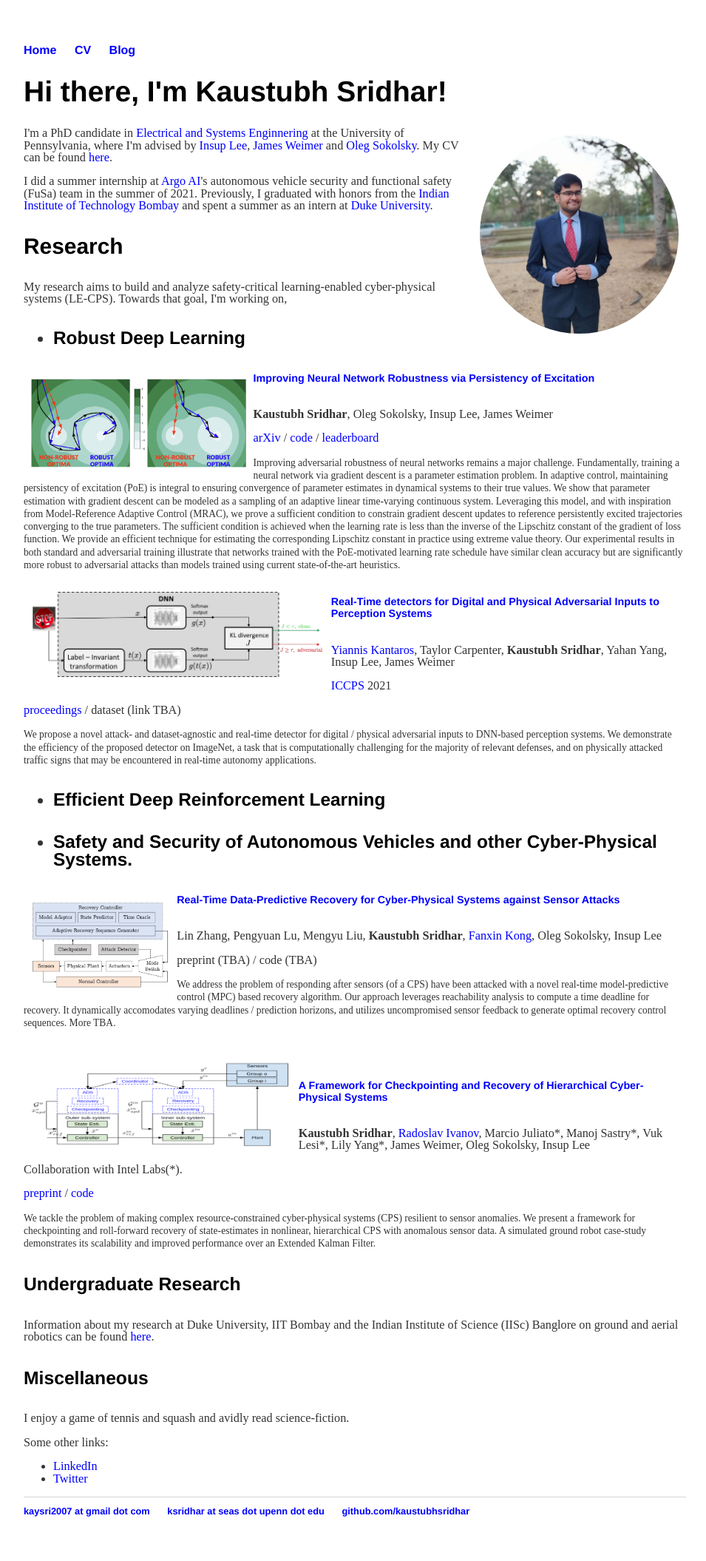
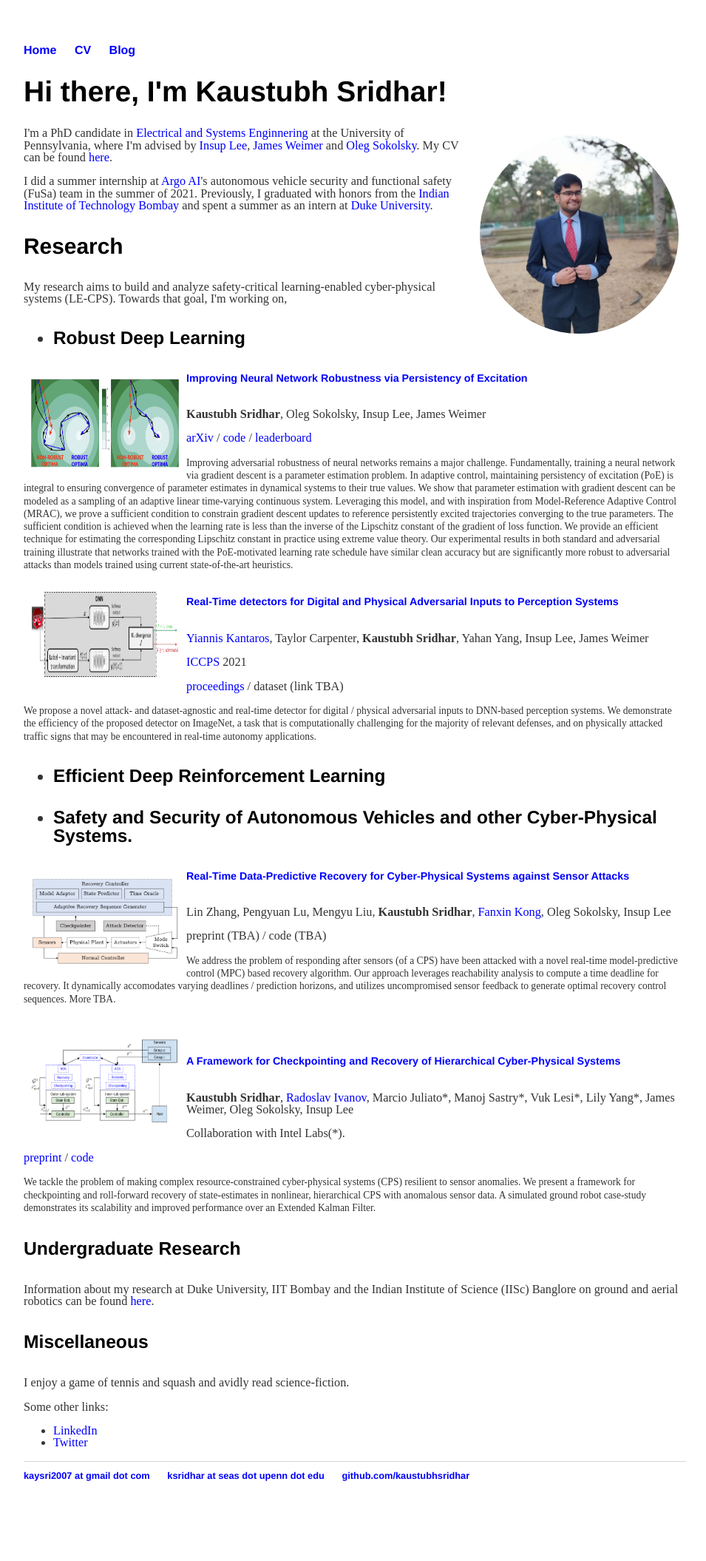
Before and after one commit to kaustubhsridhar/kaustubhsridhar_old.github.io, a Jekyll site: the page built from index.html, in a window 1280 px wide. Shown: the whole page at 74% size, without its empty margins (160-1115 px from the left). Built offline with Jekyll 4.4.1, drawn with Linux system fonts in a browser that asks for light colours; after the commit the page ends 2061 px from its top, so only the background shows below that.

Commit message:
Update index.html

```diff
--- a/index.html
+++ b/index.html
@@ -21,7 +21,7 @@ title: Welcome To My Homepage
 		<li><a id="RobustDL">Robust Deep Learning</a></li>
 	</ul></h5>
 
-	<img src="/images/PoE.png" alt="PoE" align="left" style="height:120px; padding: 10px;" class="img_rect">
+	<img src="/images/PoE.png" alt="PoE" align="left" style="width:200px; height:120px; padding: 10px;" class="img_rect">
 	<h6><a id="PoE"><a href="https://arxiv.org/abs/2106.02078">Improving Neural Network Robustness via Persistency of Excitation</a></a></h6>
 	<p><b>Kaustubh Sridhar</b>, Oleg Sokolsky, Insup Lee, James Weimer</p>
 	<p><a href="https://arxiv.org/abs/2106.02078">arXiv</a> / <a href="https://github.com/kaustubhsridhar/PoE-robustness">code</a> / <a href="https://robustbench.github.io/">leaderboard</a></p>
@@ -29,7 +29,7 @@ title: Welcome To My Homepage
 		</small></p>
 
 	<!--<br>-->
-	<img src="/images/visionguard.png" alt="visionguard" align="left" style="height:120px; padding: 10px;" class="img_rect">
+	<img src="/images/visionguard.png" alt="visionguard" align="left" style="width:200px; height:120px; padding: 10px;" class="img_rect">
 	<h6><a id="VisionGuard"><a href="https://dl.acm.org/doi/abs/10.1145/3450267.3450535">Real-Time detectors for Digital and Physical Adversarial Inputs to Perception Systems</a></a></h6>
 	<p><a href="https://sites.google.com/view/kantaros/">Yiannis Kantaros</a>, Taylor Carpenter, <b>Kaustubh Sridhar</b>, Yahan Yang, Insup Lee, James Weimer</p>
 	<p><a href="http://iccps.acm.org/2021/">ICCPS</a> 2021</p>
@@ -45,14 +45,14 @@ title: Welcome To My Homepage
 		<li><a id="CPS">Safety and Security of Autonomous Vehicles and other Cyber-Physical Systems.</a></li>
 	</ul></h5>
 
-	<img src="/images/mpc.png" alt="mpc" align="left" style="height:120px; padding: 10px;" class="img_rect">
+	<img src="/images/mpc.png" alt="mpc" align="left" style="width:200px; height:120px; padding: 10px;" class="img_rect">
 	<h6><a id="MPCRecovery"><a href="">Real-Time Data-Predictive Recovery for Cyber-Physical Systems against Sensor Attacks</a></a></h6>
 	<p>Lin Zhang, Pengyuan Lu, Mengyu Liu, <b>Kaustubh Sridhar</b>, <a href="https://sites.google.com/site/fanxink/">Fanxin Kong</a>, Oleg Sokolsky, Insup Lee</p>
 	<p>preprint (TBA) / code (TBA)</p>
 	<p><small>We address the problem of responding after sensors (of a CPS) have been attacked with a novel real-time model-predictive control (MPC) based recovery algorithm. Our approach leverages reachability analysis to compute a time deadline for recovery. It dynamically accomodates varying deadlines / prediction horizons, and utilizes uncompromised sensor feedback to generate optimal recovery control sequences. More TBA.</small></p>
 
 	<br>
-	<img src="/images/framework_wide.png" alt="framework" align="left" style="height:120px; padding: 10px;" class="img_rect">
+	<img src="/images/framework_wide.png" alt="framework" align="left" style="width:200px; height:120px; padding: 10px;" class="img_rect">
 	<h6><a id="Checkpointing"><a href="https://drive.google.com/file/d/1s9rYpJYRZ7UUR3u5IDfulorgpkcPfmll/view">A Framework for Checkpointing and Recovery of Hierarchical Cyber-Physical Systems</a></a></h6>
 	<p><b>Kaustubh Sridhar</b>, <a href="https://www.seas.upenn.edu/~rivanov/">Radoslav Ivanov</a>, Marcio Juliato*, Manoj Sastry*, Vuk Lesi*, Lily Yang*, James Weimer, Oleg Sokolsky, Insup Lee</p>
 	<p>Collaboration with Intel Labs(*).</p>
```
